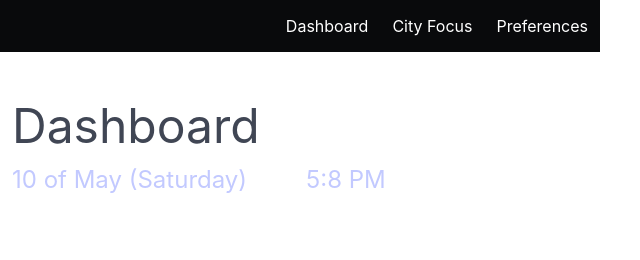
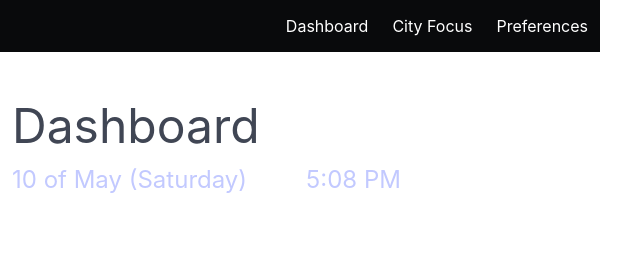
Before and after one commit to MarciaSatie/MS_WeatherApp, an Eleventy site: page index.njk in a window 1280 px wide. Shown: the top 260 px of the page, 640-1280 px from the left. Built offline with nearby package versions, Linux system fonts and the light colour scheme; Eleventy itself is replaced by a stand-in of ours; files that its build step writes are made by us from their sources.

Commit message:
Fixing minutes in the header to show '0' when currentMinutes is <10

```diff
--- a/js/pages/header.js
+++ b/js/pages/header.js
@@ -3,7 +3,9 @@ document.addEventListener('DOMContentLoaded', () => {
     const now = dayjs();
     const currentHour = now.hour()%12;
     const currentDate = now.format('DD [of] MMMM');
-    const currentMinute = now.minute();
+    let currentMinute = now.minute();
+    if(currentMinute<10)currentMinute='0'+currentMinute;
+
     const weekDay = now.format("dddd")
     const weekDayElement = document.getElementById('weekday');
     const currentTimeDiv = document.getElementById('headerTime');
```
